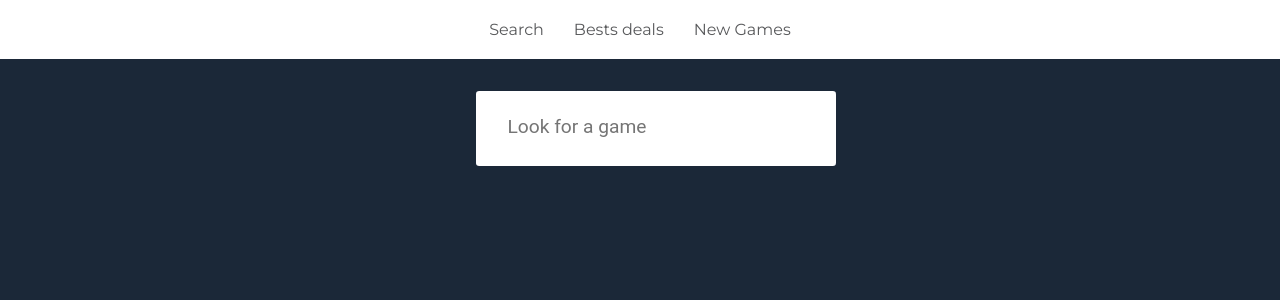
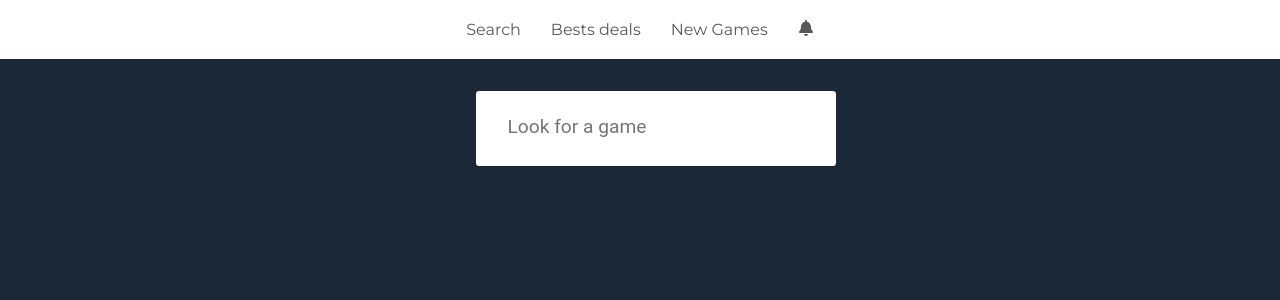
Before and after one commit to BratiPradhan/priceless-games, a React (Create React App) app: page / in a window 1280 px wide. Shown: the top 300 px of the page. Built offline with nearby package versions, Linux system fonts and the light colour scheme.

Commit message:
add react icon package and bell to the nav for future notification purpose"

```diff
--- a/package.json
+++ b/package.json
@@ -12,6 +12,7 @@
     "react": "^16.13.1",
     "react-content-loader": "^5.0.4",
     "react-dom": "^16.13.1",
+    "react-icons": "^3.10.0",
     "react-loader-spinner": "^3.1.14",
     "react-router": "^5.1.2",
     "react-router-dom": "^5.1.2",
--- a/src/App.css
+++ b/src/App.css
@@ -22,6 +22,10 @@
     border-bottom: 1px solid #fff;
 }
 
+.nav-alert{
+    align-self: center;
+}
+
 .home-container{
     display: flex;
     padding-top: 2em;
--- a/src/components/Navbar.js
+++ b/src/components/Navbar.js
@@ -1,5 +1,6 @@
 import React from "react";
 import {Link} from 'react-router-dom';
+import {FaBell} from 'react-icons/fa'
 
 const Navbar = () => {
     return(
@@ -8,6 +9,9 @@ const Navbar = () => {
                 <Link to="/">Search</Link>
                 <Link to="/deals">Bests deals</Link>
                 <Link to="/new-games">New Games</Link>
+                <div className='nav-alert'>
+                    <Link to='/'><FaBell /></Link>
+                </div>
             </nav>
         </header>
     )
```
Also changed, not shown: 1 other file (tests, documents, lock files or other folders).
